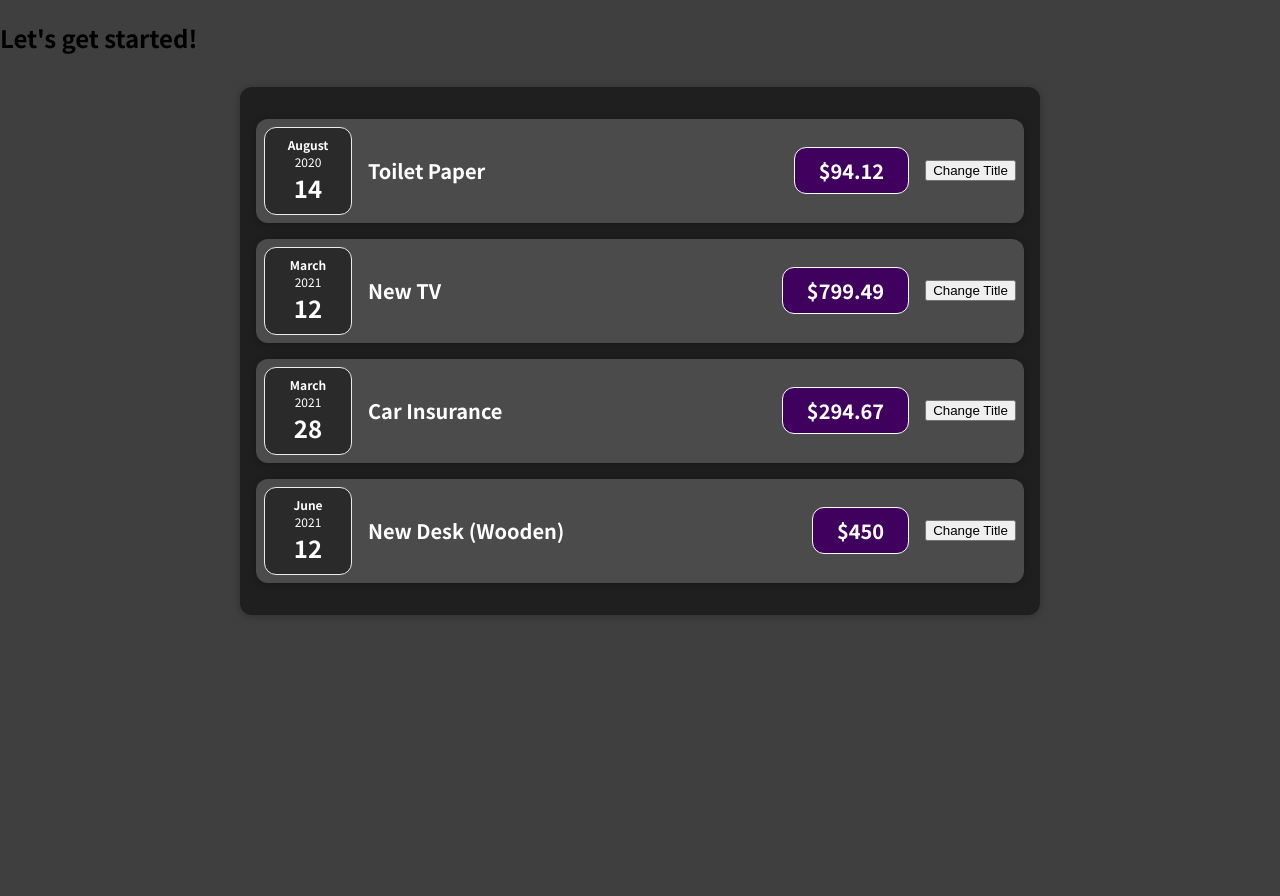
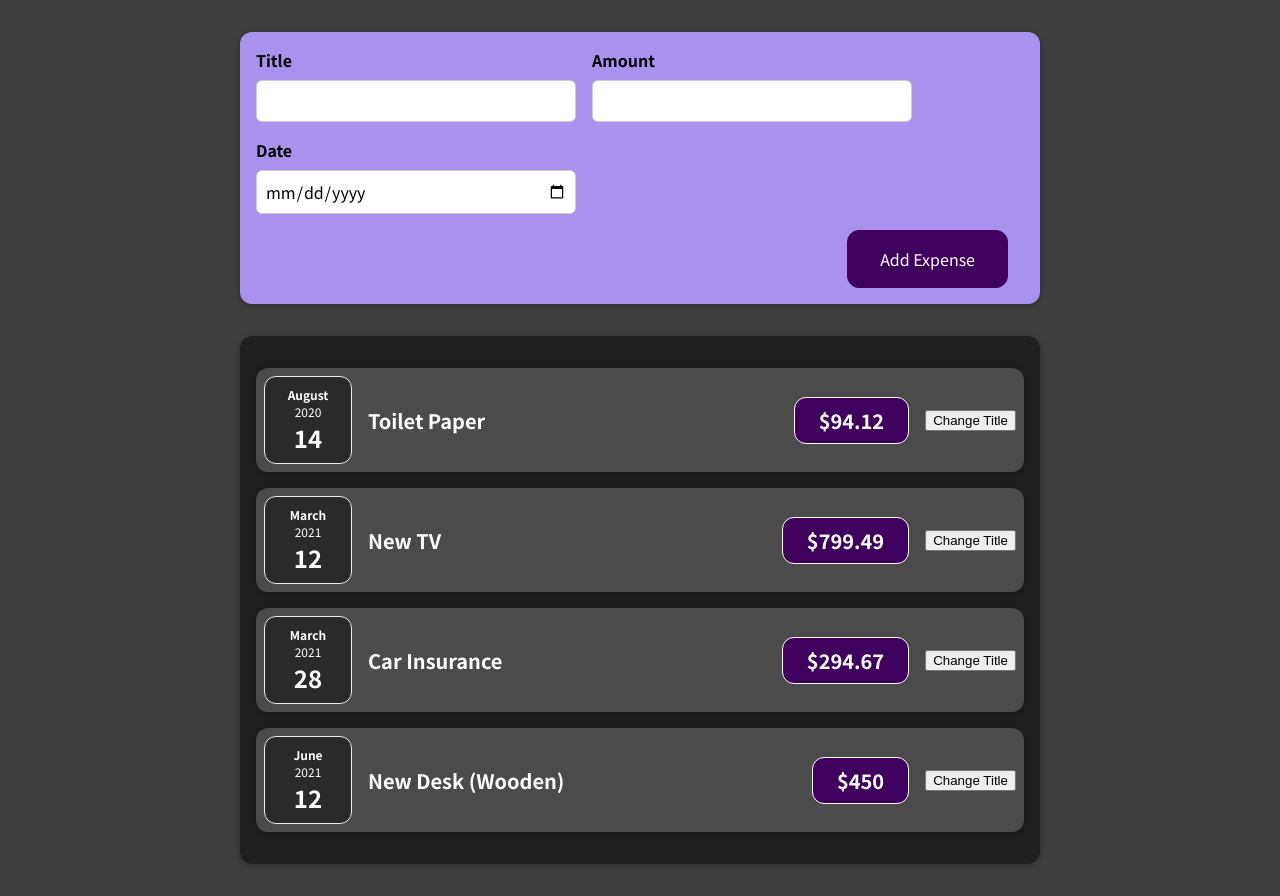
Before and after one commit to falcon-bridge/Expense_Tracker, a React (Create React App) app: page / in a window 1280 px wide. Before the commit the page ends 800 px from the top, so only its background shows below. Built offline with nearby package versions, Linux system fonts and the light colour scheme.

Commit message:
added new expense form component and delivered its data up to the tracker app

```diff
--- a/src/App.js
+++ b/src/App.js
@@ -1,5 +1,7 @@
 import React from "react";
 import Expenses from "./components/Expenses/Expenses";
+import NewExpense from "./components/NewExpense/NewExpense";
+
 const App = () => {
   const expenses = [
     {
@@ -28,36 +30,18 @@ const App = () => {
   //   React.createElement("h2", {}, "Let's get started!"),
   //   React.createElement(Expenses, { expenses: expenses })
   // );
+
+  const addExpenseHandler = (expense) => {
+    console.log("In App.js");
+    console.log(expense);
+  };
+
   return (
     <div>
-      <h2>Let's get started!</h2>
+      <NewExpense onAddExpense={addExpenseHandler} />
       <Expenses expenses={expenses} />
     </div>
   );
 };
 
 export default App;
-
-// <ExpenseItem /> = <ExpenseItem></ExpenseItem> if there is nothing b/w opening and closing tags
-{
-  /* <ExpenseItem
-        title={expenses[0].title}
-        amount={expenses[0].amount}
-        date={expenses[0].date}
-      />
-      <ExpenseItem
-        title={expenses[1].title}
-        amount={expenses[1].amount}
-        date={expenses[1].date}
-      />
-      <ExpenseItem
-        title={expenses[2].title}
-        amount={expenses[2].amount}
-        date={expenses[2].date}
-      />
-      <ExpenseItem
-        title={expenses[3].title}
-        amount={expenses[3].amount}
-        date={expenses[3].date}
-      /> */
-}
--- /dev/null
+++ b/src/components/NewExpense/ExpenseForm.css
@@ -0,0 +1,26 @@
+.new-expense__controls {
+  display: flex;
+  flex-wrap: wrap;
+  gap: 1rem;
+  margin-bottom: 1rem;
+  text-align: left;
+}
+
+.new-expense__control label {
+  font-weight: bold;
+  margin-bottom: 0.5rem;
+  display: block;
+}
+
+.new-expense__control input {
+  font: inherit;
+  padding: 0.5rem;
+  border-radius: 6px;
+  border: 1px solid #ccc;
+  width: 20rem;
+  max-width: 100%;
+}
+
+.new-expense__actions {
+  text-align: right;
+}
--- /dev/null
+++ b/src/components/NewExpense/ExpenseForm.js
@@ -0,0 +1,94 @@
+import React, { useState } from "react";
+
+import "./ExpenseForm.css";
+
+const ExpenseForm = (props) => {
+  const [enteredTitle, setEnteredTitle] = useState("");
+  const [enteredAmount, setEnteredAmount] = useState("");
+  const [enteredDate, setEnteredDate] = useState("");
+  // const [userInput, setUserInput] = useState({
+  //   enteredTitle: "",
+  //   enteredAmount: "",
+  //   enteredDate: "",
+  // });
+
+  const titleChangeHandler = (event) => {
+    setEnteredTitle(event.target.value);
+    // setUserInput({
+    //   ...userInput,
+    //   enteredTitle: event.target.value,
+    // });
+    // setUserInput((prevState) => {
+    //   return { ...prevState, enteredTitle: event.target.value };
+    // });
+  };
+  const amountChangeHandler = (event) => {
+    setEnteredAmount(event.target.value);
+    // setUserInput({
+    //   ...userInput,
+    //   enteredAmount: event.target.value,
+    // });
+  };
+  const dateChangeHandler = (event) => {
+    setEnteredDate(event.target.value);
+    // setUserInput({
+    //   ...userInput,
+    //   enteredDate: event.target.value,
+    // });
+  };
+
+  const submitHandler = (event) => {
+    event.preventDefault();
+
+    const expenseData = {
+      title: enteredTitle,
+      amount: enteredAmount,
+      date: new Date(enteredDate),
+    };
+    // console.log(expenseData);
+    props.onSaveExpenseData(expenseData);
+    setEnteredTitle("");
+    setEnteredAmount("");
+    setEnteredDate("");
+  };
+
+  return (
+    <form onSubmit={submitHandler}>
+      <div className="new-expense__controls">
+        <div className="new-expense__control">
+          <label>Title</label>
+          <input
+            type="text"
+            value={enteredTitle}
+            onChange={titleChangeHandler}
+          />
+        </div>
+        <div className="new-expense__control">
+          <label>Amount</label>
+          <input
+            type="number"
+            value={enteredAmount}
+            min="0.01"
+            steps="0.01"
+            onChange={amountChangeHandler}
+          />
+        </div>
+        <div className="new-expense__control">
+          <label>Date</label>
+          <input
+            type="date"
+            value={enteredDate}
+            min="2019-01-01"
+            max="2022-12-31"
+            onChange={dateChangeHandler}
+          />
+        </div>
+      </div>
+      <div className="new-expense__actions">
+        <button type="submit">Add Expense</button>
+      </div>
+    </form>
+  );
+};
+
+export default ExpenseForm;
--- /dev/null
+++ b/src/components/NewExpense/NewExpense.css
@@ -0,0 +1,38 @@
+.new-expense {
+  background-color: #a892ee;
+  padding: 1rem;
+  margin: 2rem auto;
+  width: 50rem;
+  max-width: 95%;
+  border-radius: 12px;
+  text-align: center;
+  box-shadow: 0 1px 8px rgba(0, 0, 0, 0.25);
+}
+
+.new-expense button {
+  font: inherit;
+  cursor: pointer;
+  padding: 1rem 2rem;
+  border: 1px solid #40005d;
+  background-color: #40005d;
+  color: white;
+  border-radius: 12px;
+  margin-right: 1rem;
+}
+
+.new-expense button:hover,
+.new-expense button:active {
+  background-color: #510674;
+  border-color: #510674;
+}
+
+.new-expense button.alternative {
+  color: #220131;
+  border-color: transparent;
+  background-color: transparent;
+}
+
+.new-expense button.alternative:hover,
+.new-expense button.alternative:active {
+  background-color: #ddb3f8;
+}
--- /dev/null
+++ b/src/components/NewExpense/NewExpense.js
@@ -0,0 +1,22 @@
+import React from "react";
+
+import "./NewExpense.css";
+import ExpenseForm from "./ExpenseForm";
+
+const NewExpense = (props) => {
+  const saveExpenseDataHandler = (enteredExpenseData) => {
+    const expenseData = {
+      ...enteredExpenseData,
+      id: Math.random().toString(),
+    };
+    // console.log(expenseData);\
+    props.onAddExpense(expenseData);
+  };
+  return (
+    <div className="new-expense">
+      <ExpenseForm onSaveExpenseData={saveExpenseDataHandler} />
+    </div>
+  );
+};
+
+export default NewExpense;
```
Also changed, not shown: 1 other file (tests, documents, lock files or other folders).
